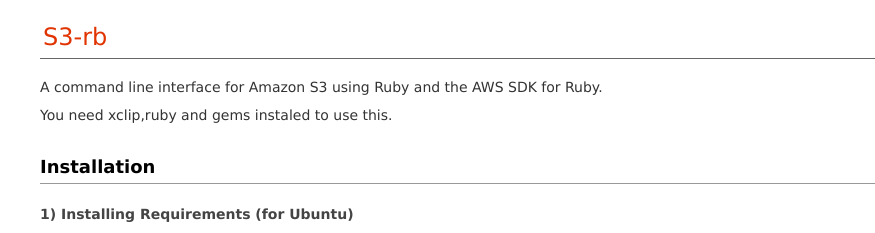
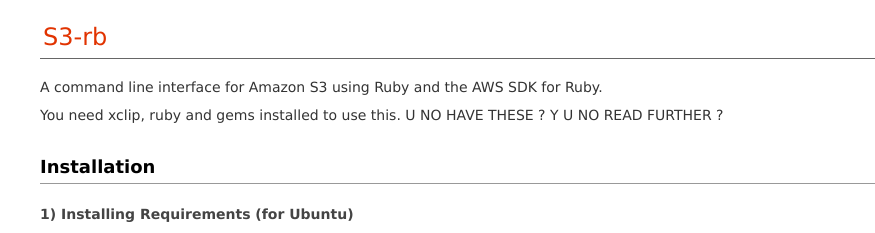
Before and after one commit to rvshettigar/mishare, a plain HTML site: page index.html in a window 1280 px wide. Shown: the top 233 px of the page, 0-875 px from the left. Drawn offline with Linux system fonts and the light colour scheme.

Commit message:
Update index.html

```diff
--- a/index.html
+++ b/index.html
@@ -7,7 +7,7 @@
 <a href="http://github.com/hardikr/s3-rb"><img style="position: absolute; top: 0; right: 0; border: 0;" src="https://a248.e.akamai.net/assets.github.com/img/7afbc8b248c68eb468279e8c17986ad46549fb71/687474703a2f2f73332e616d617a6f6e6177732e636f6d2f6769746875622f726962626f6e732f666f726b6d655f72696768745f6461726b626c75655f3132313632312e706e67" alt="Fork me on GitHub"></a>
 <p>A command line interface for Amazon S3 using Ruby and the AWS SDK for Ruby.</p>
 
-<p>You need xclip,ruby and gems instaled to use this. </p>
+<p>You need xclip, ruby and gems installed to use this. U NO HAVE THESE ? Y U NO READ FURTHER ?  </p>
 
 <h2>Installation</h2>
 
```
